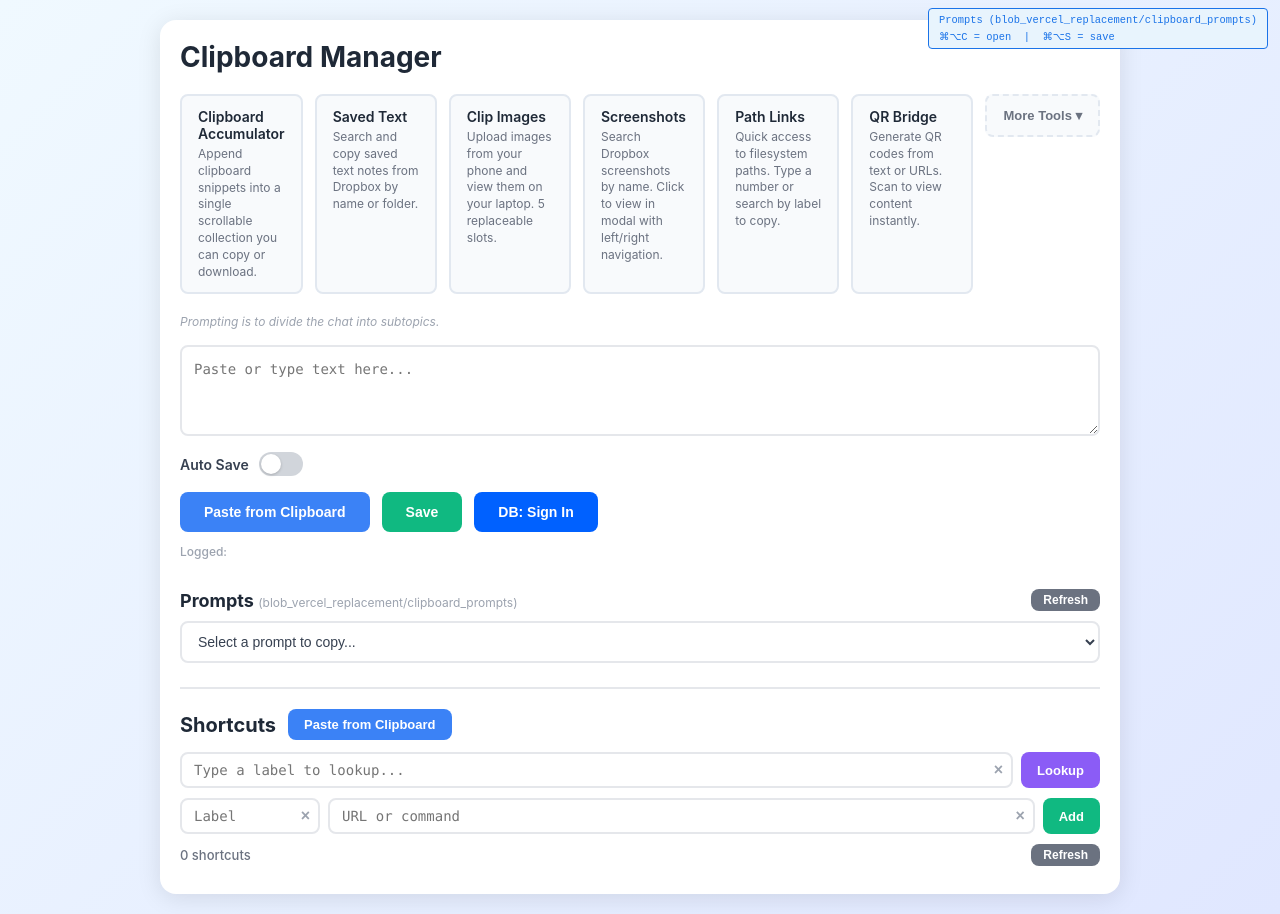
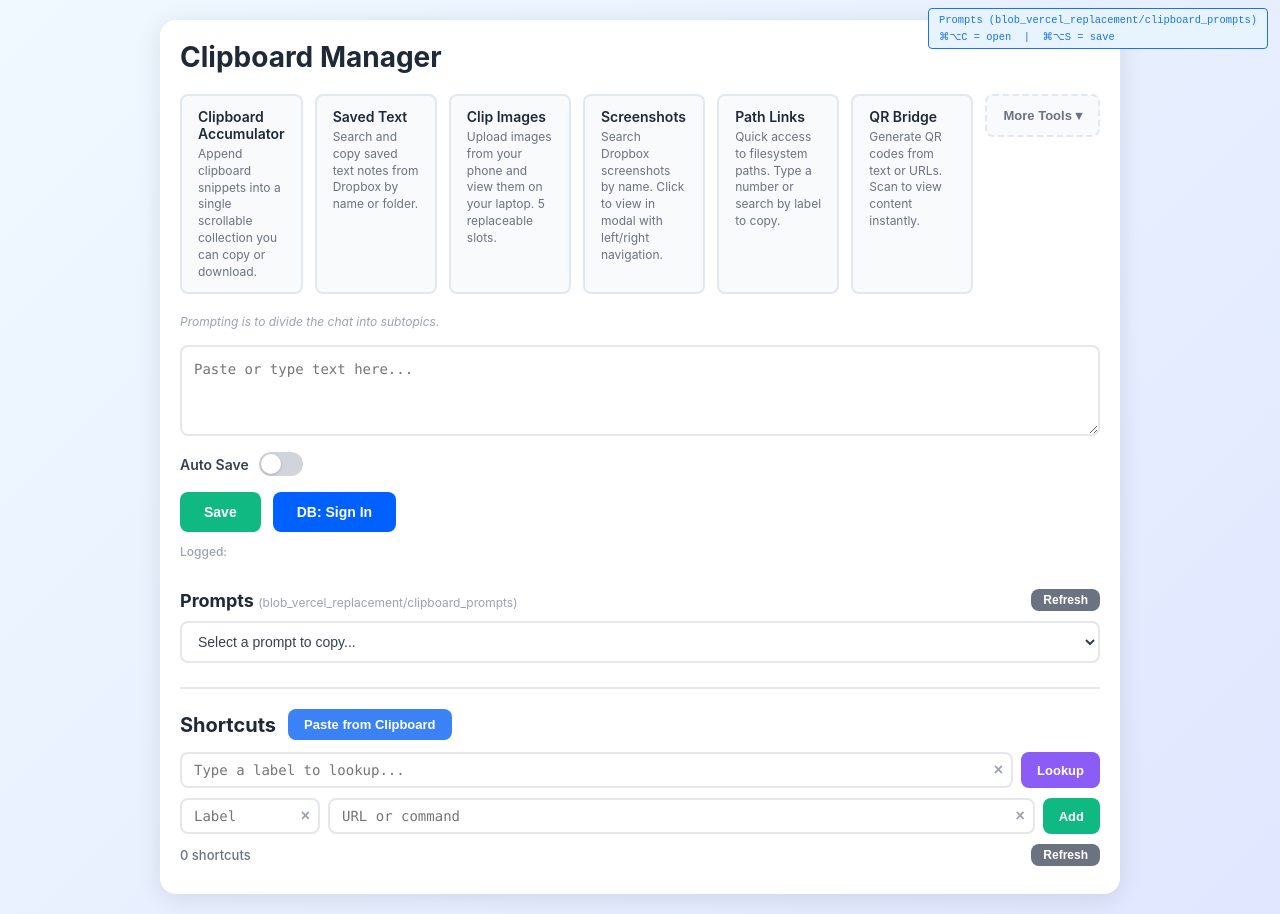
Before and after one commit to firedynasty/clipboard_manager, a React (Create React App) app: page / in a window 1280 px wide. Built offline with nearby package versions, Linux system fonts and the light colour scheme.

Commit message:
Remove Paste from Clipboard button
Co-Authored-By: Claude Sonnet 5 <noreply@anthropic.com>
Claude-Session: https://claude.ai/code/session_01PABUeJz7WXGTGGkqwa4PMG

```diff
--- a/src/App.js
+++ b/src/App.js
@@ -464,9 +464,6 @@ function App() {
         </div>
 
         <div className="buttons">
-          <button onClick={pasteFromClipboard} className="paste-button">
-            Paste from Clipboard
-          </button>
           <button onClick={save} className="save-button" disabled={saveStatus === 'saving'}>
             {saveStatus === 'saving' ? 'Saving…' : 'Save'}
           </button>
```
